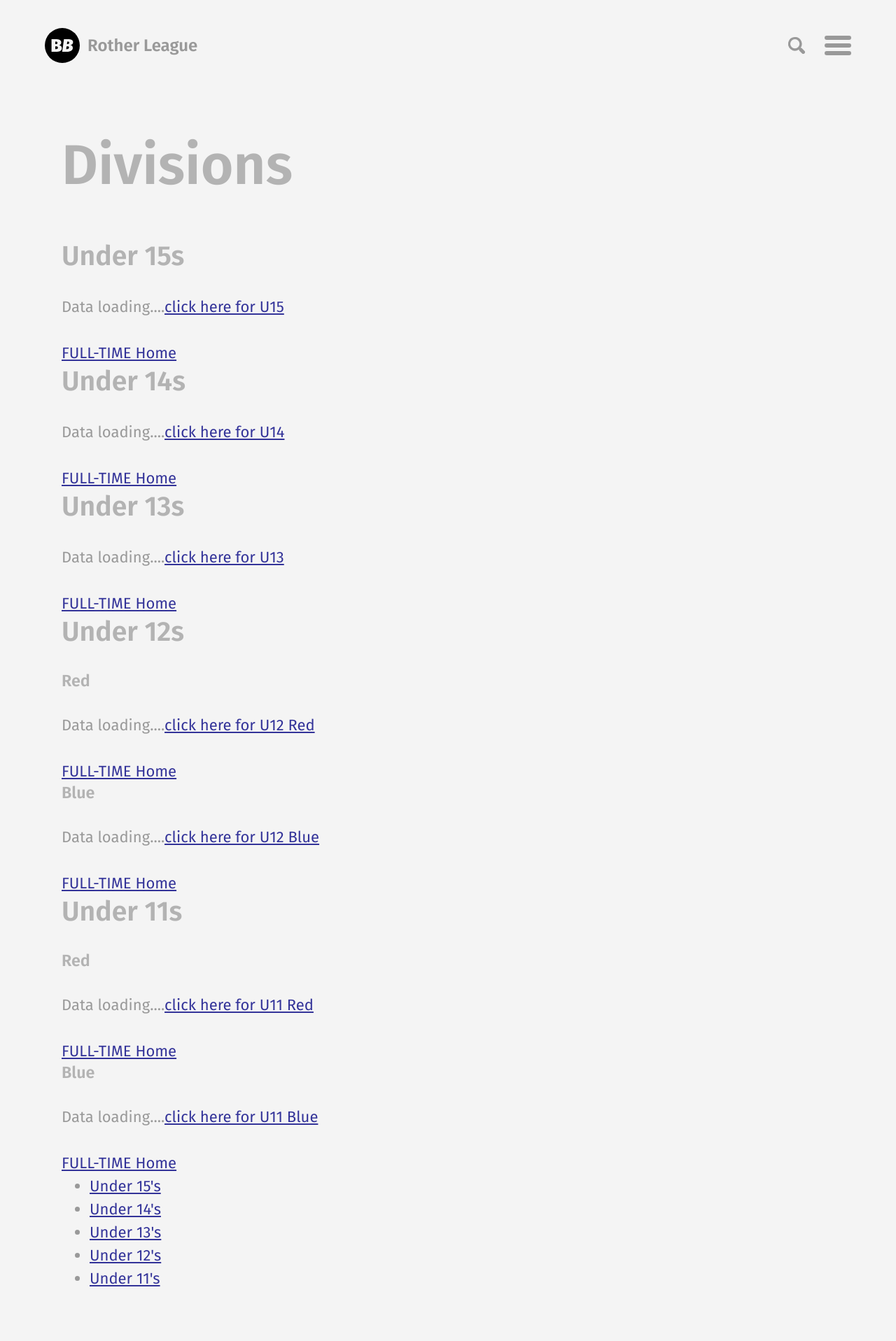
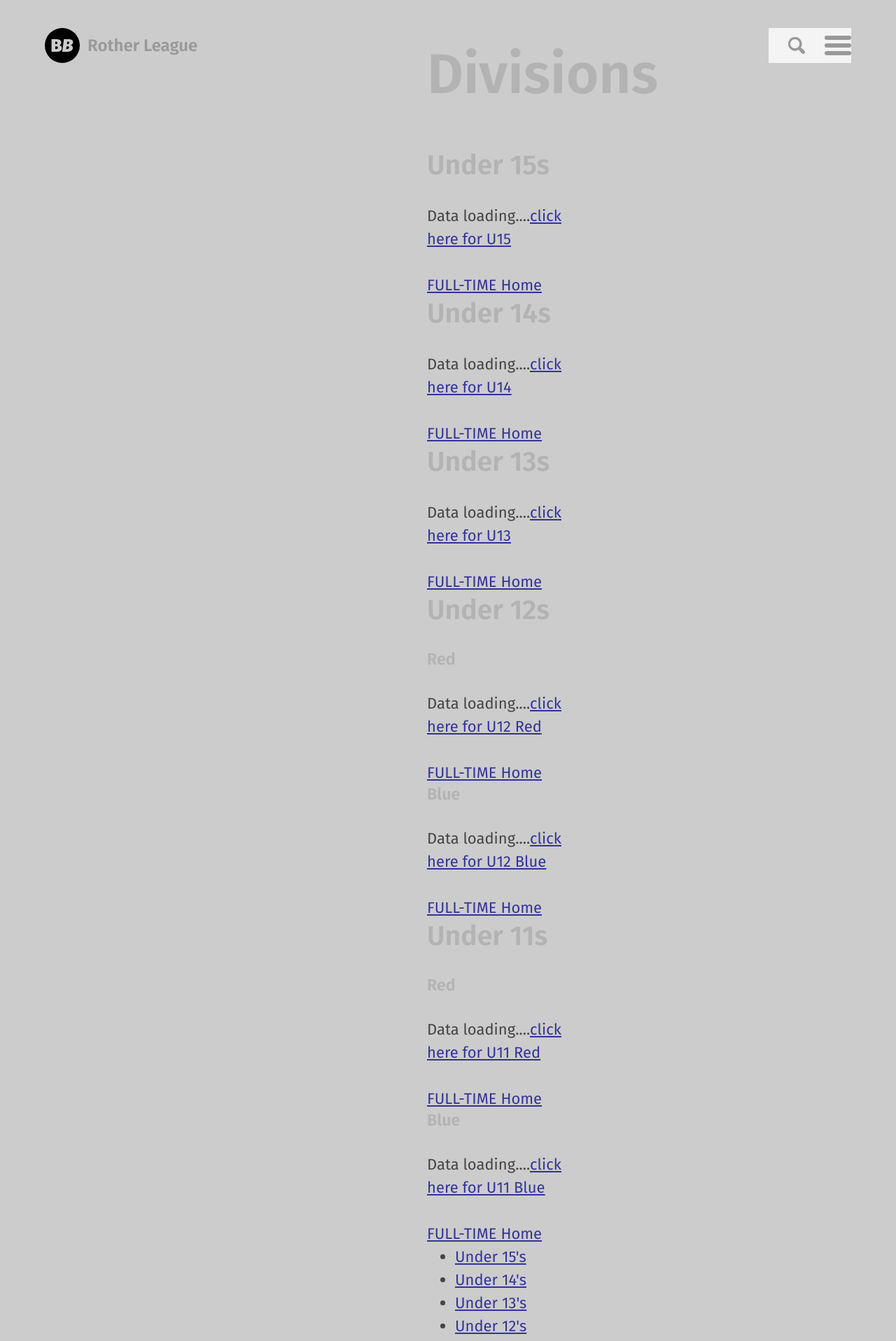
Before and after one commit to rotherleague/Rother, a Jekyll site: the page built from divisions.md, in a window 1280 px wide. Shown: the top 1917 px of the page at 70% size. Built offline with Jekyll 4.4.1, drawn with Linux system fonts in a browser that asks for light colours; comment, search, counter and statistics services are not loaded; a style sheet for code colours, icons or effects is not loaded.

Commit message:
Update _layout.scss

```diff
--- a/_sass/basically-basic/_layout.scss
+++ b/_sass/basically-basic/_layout.scss
@@ -20,6 +20,29 @@
   -webkit-backface-visibility: hidden;
   backface-visibility: hidden;
 }
+
+.entry-wrap {
+ grid-area: content;
+}
+
+.intro {
+  grid-area: header;
+}
+.entry-sidebar {
+  grid-area: sidebar;
+}
+
+.wrapper {
+   display: grid;
+   grid-gap: 10px;
+   grid-template-columns: 40%  30%  30%;
+   grid-template-areas:
+      "header header  header"
+      "sidebar content content";
+   background-color: #ccc;
+   color: #444;
+}
+
 
 .intro,
 main {
```
